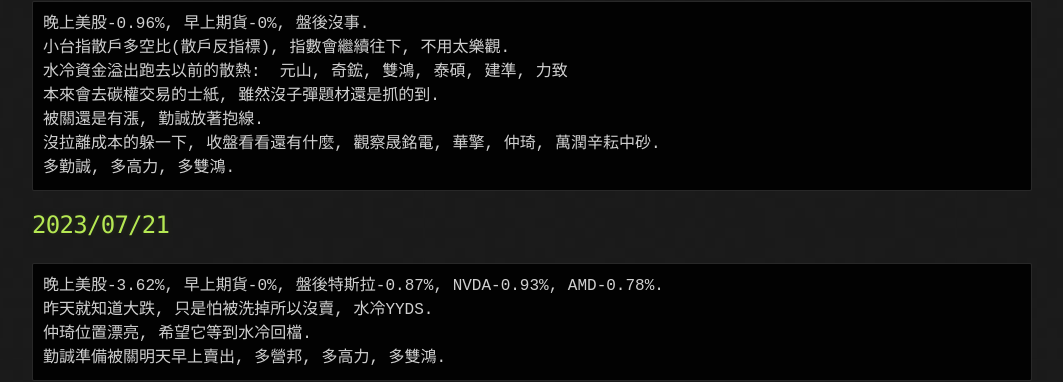
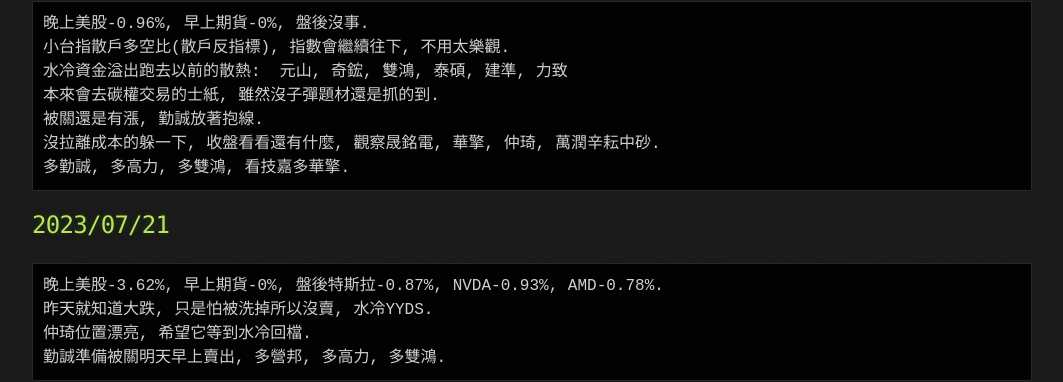
Before and after one commit to lepg5487/Stock_God, a Jekyll site: the page built from index.md, in a window 1280 px wide and 900 px high, scrolled down 460 px. Shown: the part 245-627 px from the top of the window, without its empty margins (108-1171 px from the left). Built offline with Jekyll 4.4.1, drawn with Linux system fonts in a browser that asks for light colours; our own code applies the rules of GitHub Pages for plain Markdown files.

Commit message:
Update index.md

````diff
--- a/index.md
+++ b/index.md
@@ -29,7 +29,7 @@
 本來會去碳權交易的士紙, 雖然沒子彈題材還是抓的到.
 被關還是有漲, 勤誠放著抱線.
 沒拉離成本的躲一下, 收盤看看還有什麼, 觀察晟銘電, 華擎, 仲琦, 萬潤辛耘中砂.
-多勤誠, 多高力, 多雙鴻.
+多勤誠, 多高力, 多雙鴻, 看技嘉多華擎.
 ```
 
 ## 2023/07/21
````
